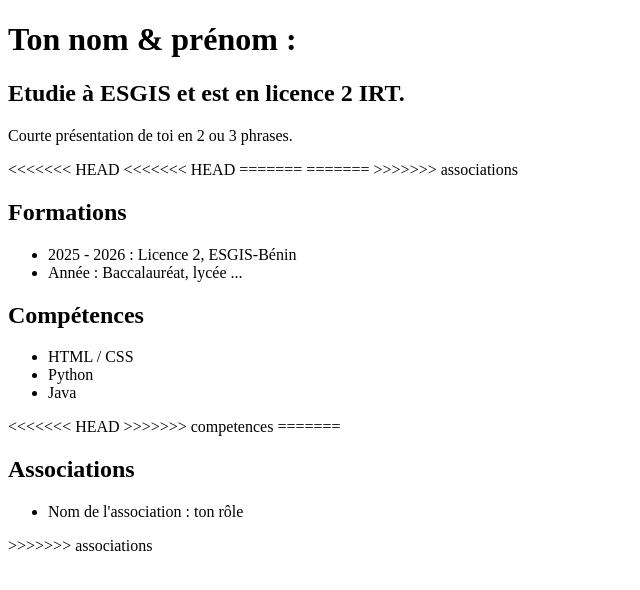
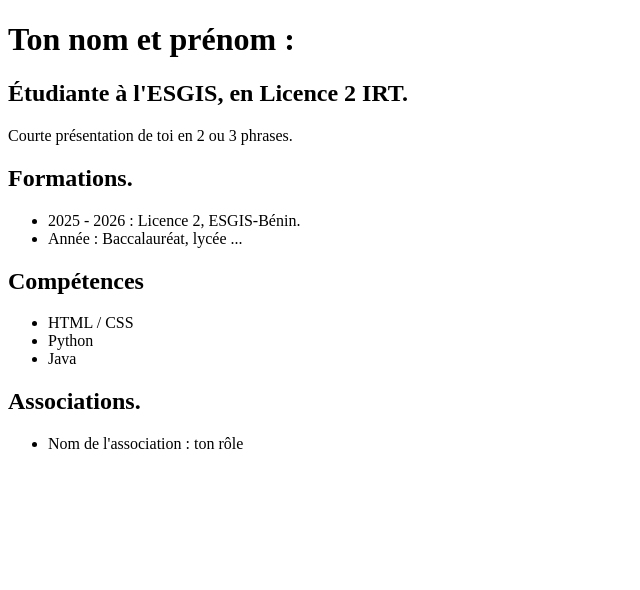
Before and after one commit to Saha66-tech/mon-cv, a plain HTML site: page index.html in a window 1280 px wide. Shown: the whole page, without its empty margins (0-640 px from the left). Drawn offline with Linux system fonts and the light colour scheme.

Commit message:
nettoyage des marqueurs de conflit

```diff
--- a/index.html
+++ b/index.html
@@ -1,5 +1,5 @@
 <!DOCTYPE html>
-<html lang="en">
+<html lang="fr">
 <head>
     <meta charset="UTF-8">
     <meta name="viewport" content="width=device-width, initial-scale=1.0">
@@ -7,41 +7,36 @@
     <link rel="stylesheet" href="style.css">
 </head>
 <body>
-    <!--Titre.-->
-    <h1>Ton nom & prénom :</h1>
-    <h2>Etudie à ESGIS et est en licence 2 IRT.</h2>
-    <!--Courte description.-->
+
+    <!-- Titre. -->
+    <h1>Ton nom et prénom :</h1>
+    <h2>Étudiante à l'ESGIS, en Licence 2 IRT.</h2>
+
+    <!-- Description. -->
     <p>Courte présentation de toi en 2 ou 3 phrases.</p>
-    <!--Formations.-->
-<<<<<<< HEAD
-<<<<<<< HEAD
-    <!--Expériences.-->
-    <!--Compétences.-->
-=======
-=======
->>>>>>> associations
-    <h2>Formations</h2>
+
+    <!-- Formations. -->
+    <h2>Formations.</h2>
     <ul>
-        <li>2025 - 2026 : Licence 2, ESGIS-Bénin</li>
+        <li>2025 - 2026 : Licence 2, ESGIS-Bénin.</li>
         <li>Année : Baccalauréat, lycée ...</li>
     </ul>
-    <!--Expériences.-->
-    <!--Compétences.-->
+
+    <!-- Expériences. -->
+
+    <!-- Compétences. -->
     <h2>Compétences</h2>
     <ul>
         <li>HTML / CSS</li>
         <li>Python</li>
         <li>Java</li>
     </ul>
-<<<<<<< HEAD
->>>>>>> competences
-    <!--Associations.-->
-=======
-    <!--Associations.-->
-    <h2>Associations</h2>
+
+    <!-- Associations. -->
+    <h2>Associations.</h2>
     <ul>
         <li>Nom de l'association : ton rôle</li>
     </ul>
->>>>>>> associations
+
 </body>
 </html>
```
